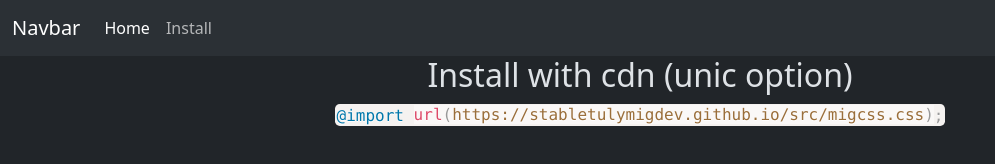
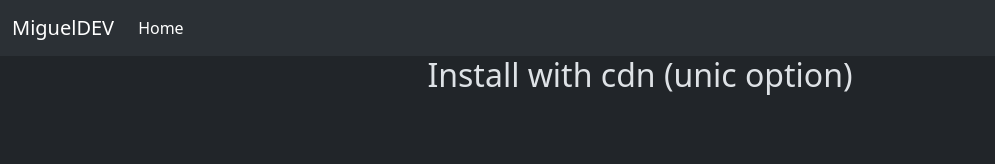
Before and after one commit to StabletulyMigDev/stabletulymigdev.github.io, a plain HTML site: page index.html in a window 1280 px wide. Shown: the whole page, without its empty margins (0-995 px from the left). Drawn offline with nearby package versions, Linux system fonts and the light colour scheme.

Commit message:
fix a thing

```diff
--- a/index.html
+++ b/index.html
@@ -12,7 +12,7 @@
     <script src="./src/prism.js"></script>
     <nav class="navbar navbar-expand-lg bg-body-tertiary">
         <div class="container-fluid">
-          <a class="navbar-brand" href="#">Navbar</a>
+          <a class="navbar-brand" href="#">MiguelDEV</a>
           <button class="navbar-toggler" type="button" data-bs-toggle="collapse" data-bs-target="#navbarNav" aria-controls="navbarNav" aria-expanded="false" aria-label="Toggle navigation">
             <span class="navbar-toggler-icon"></span>
           </button>
@@ -21,9 +21,6 @@
               <li class="nav-item">
                 <a class="nav-link active" aria-current="page" href="#">Home</a>
               </li>
-              <li class="nav-item">
-                <a class="nav-link" href="#install">Install</a>
-              </li>
             </ul>
           </div>
         </div>
@@ -31,8 +28,5 @@
 
       <!--install-->
       <center><h2>Install with cdn (unic option)</h2></center>
-      <center><code class="language-css">
-        @import url(https://stabletulymigdev.github.io/src/migcss.css);
-      </code></center>
 </body>
 </html>
```
